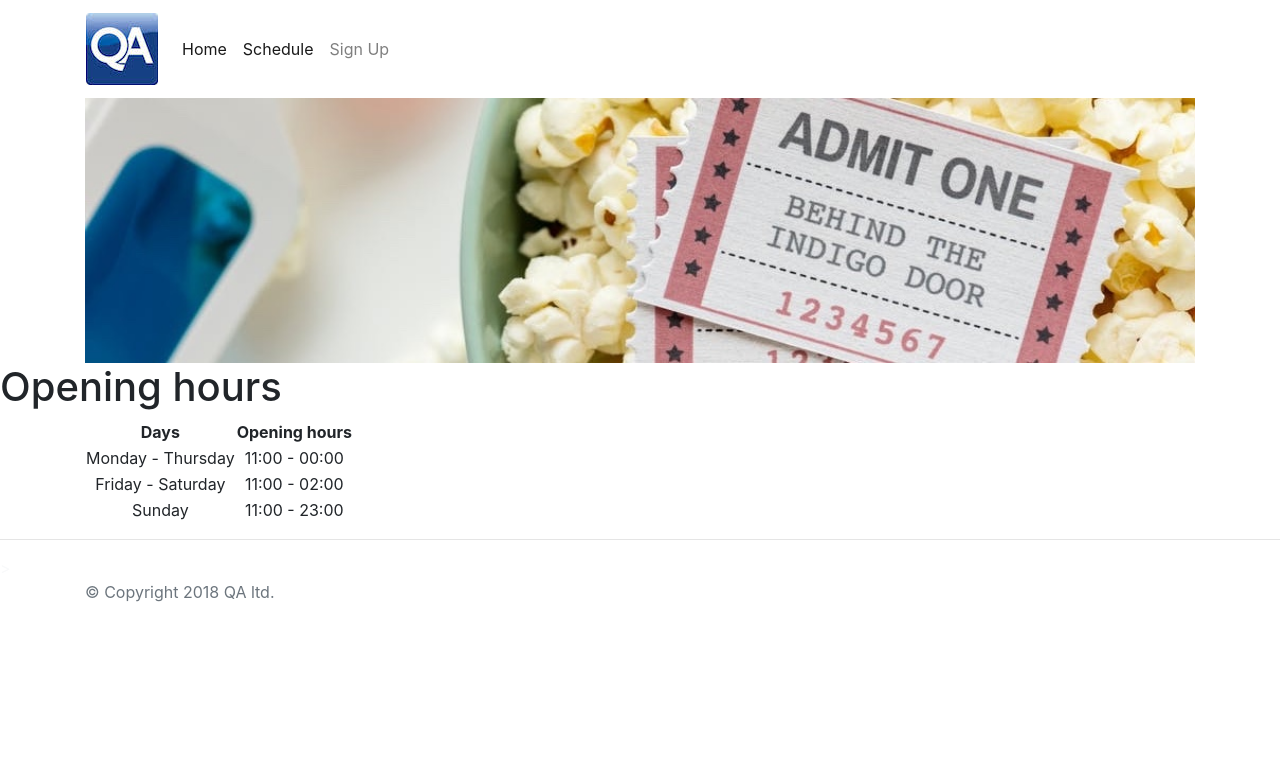
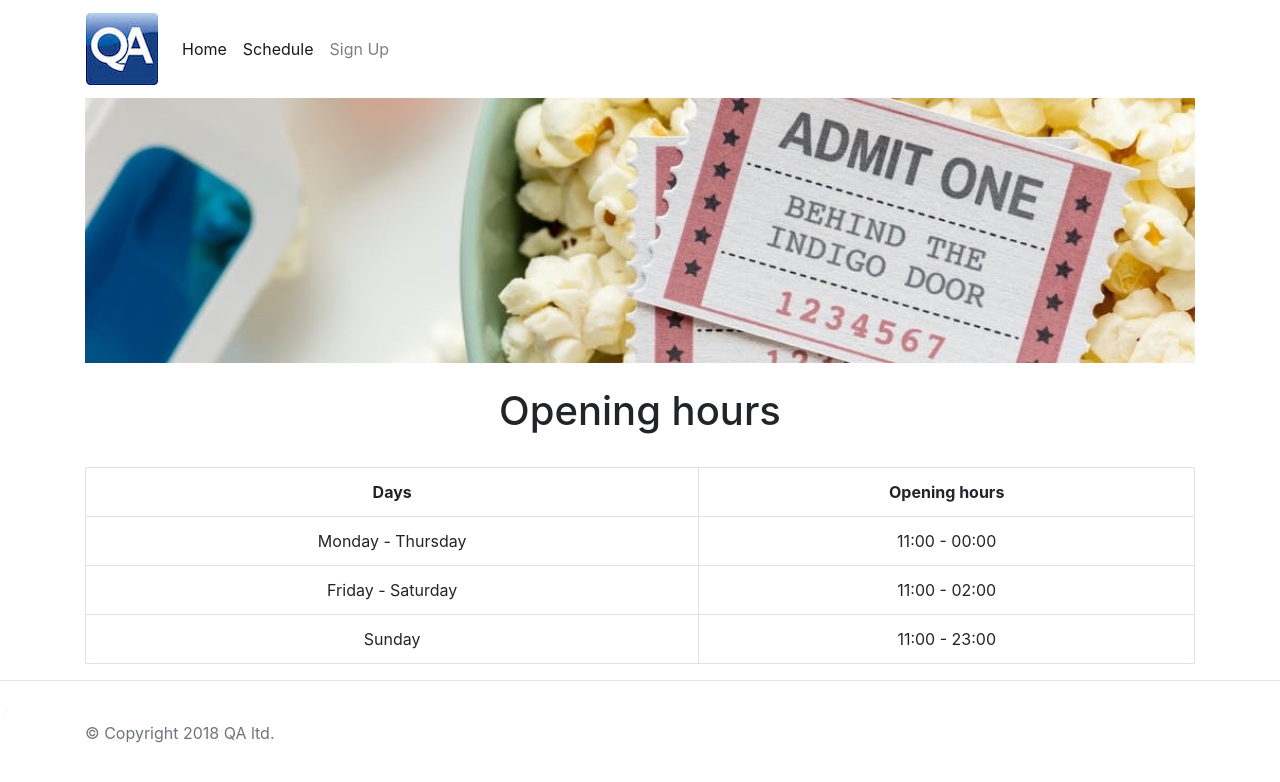
Before and after one commit to desenhar/qacinema, a React (Create React App) app: page /schedule in a window 1280 px wide. Shown: the top 782 px of the page. Built offline with nearby package versions, Linux system fonts and the light colour scheme.

Commit message:
RH, made opening hours look nicer, bordered tables

```diff
--- a/src/Components/Schedule/Schedule.jsx
+++ b/src/Components/Schedule/Schedule.jsx
@@ -5,11 +5,13 @@ const Schedule = () => {
         <body>
             <div className="container">
                 <img width="100%" src={require(
-                    "../../images/popcorn.jpeg")} alt="QA Cinemas" />
+                    "../../images/popcorn.jpeg")} alt="popcorn" />
             </div>
-            <h1>Opening hours</h1>
+            <br></br>
+            <h1 class="text-center">Opening hours</h1>
+            <br></br>
             <div class="container">
-                <table>
+                <table class="table table-bordered">
                     <tr>
                         <th>Days</th>
                         <th>Opening hours</th>
```
